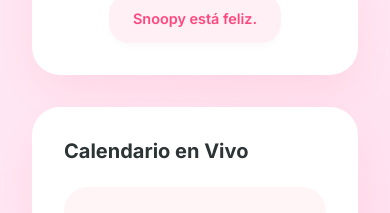
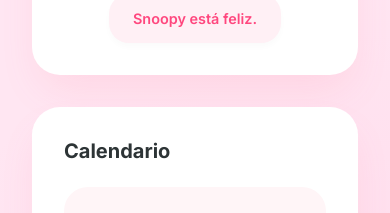
Before and after one commit to andresrmartinez2524-tech/App-gastos, a React (Vite) app: page / in a window 390 px wide. Shown: the part 1720-1933 px from the top of the page. Built offline with nearby package versions, Linux system fonts and the light colour scheme; no server answers; the database is empty.

Commit message:
feat: Supabase integration, responsive design, toggle gastos fijos, formato 12h, switch rosa, credenciales en .env

```diff
--- a/src/App.jsx
+++ b/src/App.jsx
@@ -350,7 +350,7 @@ function App() {
         </div>
 
         <div className="card">
-          <h2>Calendario en Vivo</h2>
+          <h2>Calendario</h2>
 
           <div className="clock-container">
             <div className="clock-time">{timeString}</div>
@@ -365,7 +365,7 @@ function App() {
                 <div key={exp.id} className={`fixed-expense-item ${isToday ? 'active' : ''}`}>
                   <div className="calendar-day">
                     {exp.day}
-                  {exp.month && exp.month !== 'Todos' && <div style={{fontSize: '0.6rem', lineHeight: '1', marginTop: '2px'}}>{exp.month.substring(0,3)}</div>}
+                    {exp.month && exp.month !== 'Todos' && <div style={{ fontSize: '0.6rem', lineHeight: '1', marginTop: '2px' }}>{exp.month.substring(0, 3)}</div>}
                   </div>
                   <div className="fixed-expense-info">
                     <div className="fixed-expense-title">{exp.title}</div>
@@ -381,7 +381,8 @@ function App() {
                     ✕
                   </button>
                 </div>
-            )})}
+              )
+            })}
             <div style={{ height: '15px' }}></div>
           </div>
 
```
Lines whose indentation alone changed are shown as unchanged.
